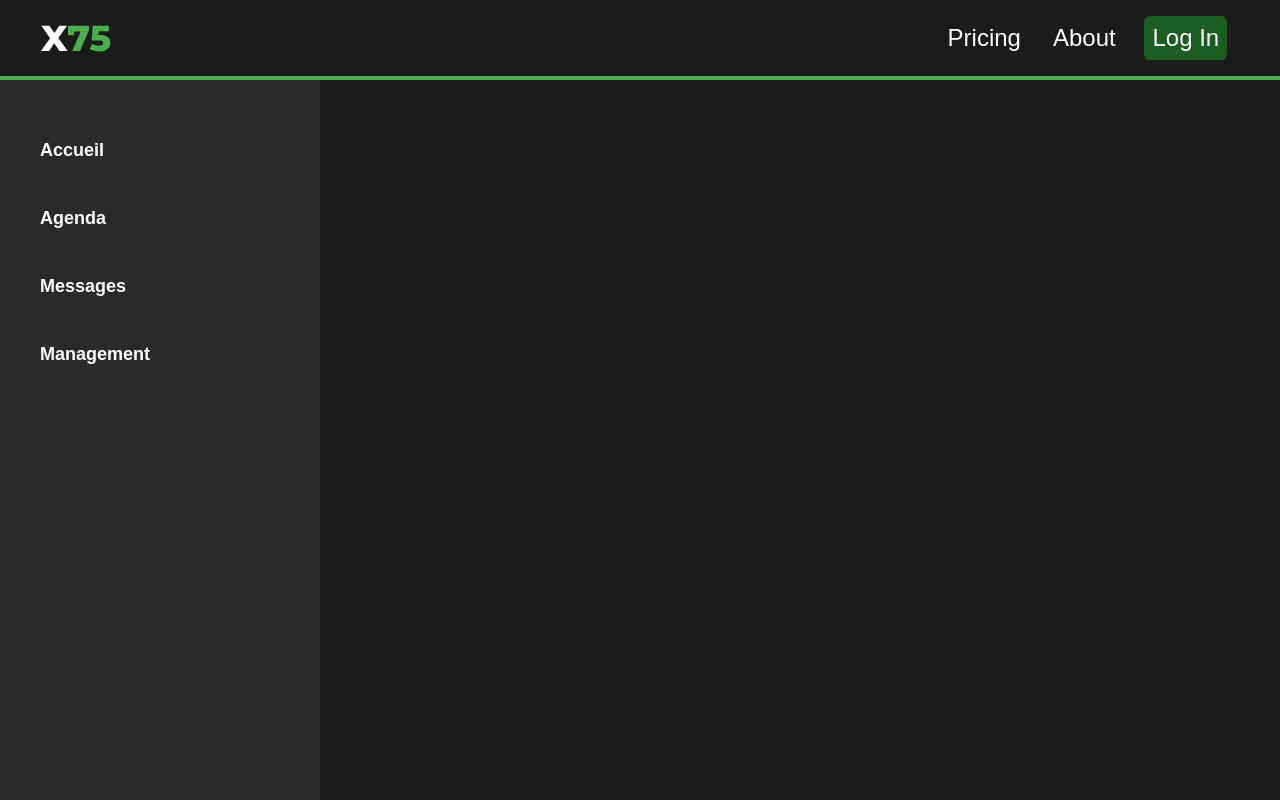
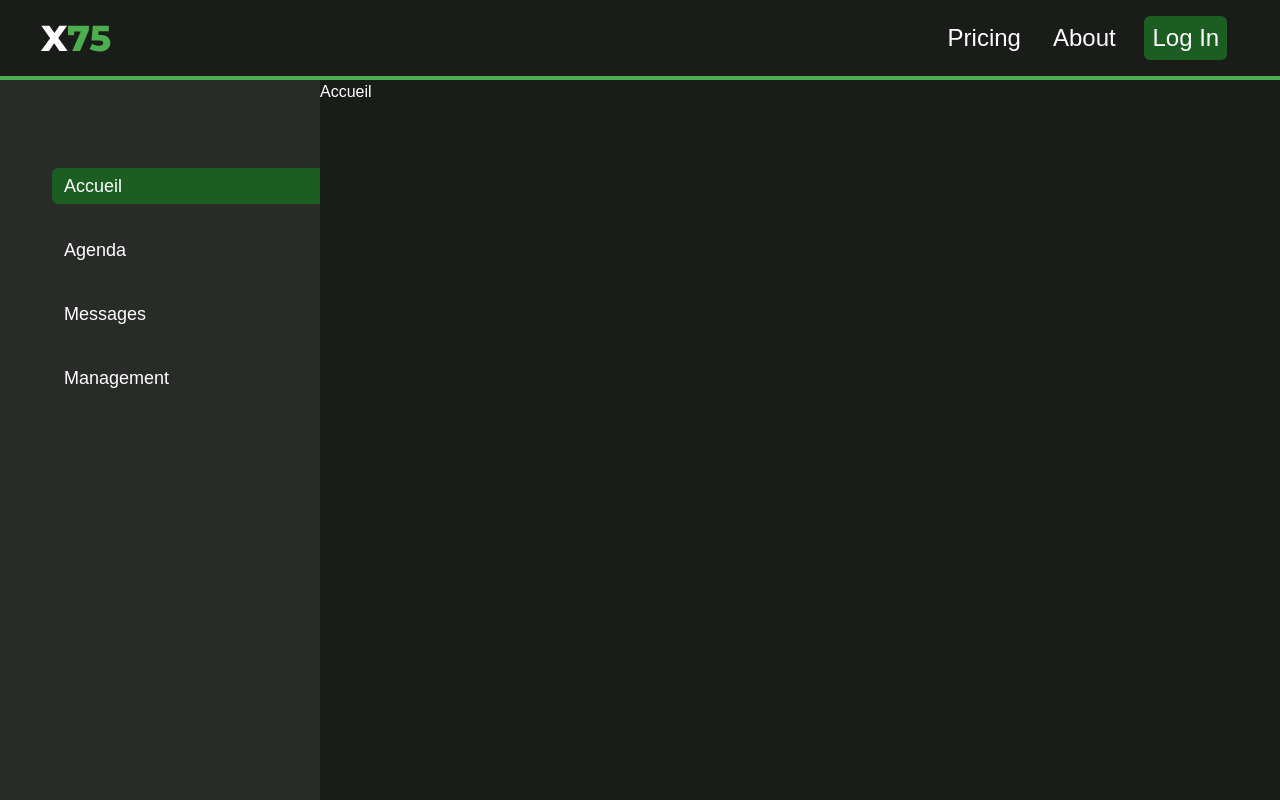
Before and after one commit to 5ax75/5ax75-todo, a Next.js app: page /dashboard in a window 1280 px wide. Built offline with nearby package versions, Linux system fonts and the light colour scheme.

Commit message:
Sidebar navigation + layout for all dashboard pages

```diff
--- /dev/null
+++ b/src/app/dashboard/agenda/page.tsx
@@ -0,0 +1,7 @@
+import React from 'react';
+
+const agenda = () => {
+	return <div>agenda</div>;
+};
+
+export default agenda;
--- /dev/null
+++ b/src/app/dashboard/layout.tsx
@@ -0,0 +1,14 @@
+import Navbar from '@/components/navbar';
+import Sidebar from '@/components/sidebar';
+
+export default function Layout({ children }: { children: React.ReactNode }) {
+	return (
+		<div>
+			<Navbar />
+			<main className="flex">
+				<Sidebar></Sidebar>
+				{children}
+			</main>
+		</div>
+	);
+}
--- /dev/null
+++ b/src/app/dashboard/management/page.tsx
@@ -0,0 +1,7 @@
+import React from 'react';
+
+const management = () => {
+	return <div>management</div>;
+};
+
+export default management;
--- /dev/null
+++ b/src/app/dashboard/messages/page.tsx
@@ -0,0 +1,7 @@
+import React from 'react';
+
+const messages = () => {
+	return <div>messages</div>;
+};
+
+export default messages;
--- a/src/app/dashboard/page.tsx
+++ b/src/app/dashboard/page.tsx
@@ -1,13 +1,7 @@
-import Navbar from '@/components/navbar';
-import Sidebar from '@/components/sidebar';
+import React from 'react';
 
-const dashboard = () => {
-	return (
-		<div>
-			<Navbar />
-			<Sidebar></Sidebar>
-		</div>
-	);
+const page = () => {
+	return <div>Accueil</div>;
 };
 
-export default dashboard;
+export default page;
--- a/src/app/globals.css
+++ b/src/app/globals.css
@@ -7,6 +7,7 @@
 	--text: #ffffff;
 	--accent: #4cae4f;
 	--secondary: #282b28;
+	--primary: #1c5e21;
 }
 
 body {
--- a/src/components/sidebar.tsx
+++ b/src/components/sidebar.tsx
@@ -1,11 +1,37 @@
+'use client';
+import { usePathname } from 'next/navigation';
+import Link from 'next/link';
+
 export default function Sidebar() {
+	const pathname = usePathname();
+
 	return (
-		<div className=" h-[calc(100vh-5rem)] bg-secondary max-w-80 flex">
-			<ul className=" ms-10 mt-14 space-y-10 font-bold text-lg">
-				<li>Accueil</li>
-				<li>Agenda</li>
-				<li>Messages</li>
-				<li>Management</li>
+		<div className="h-[calc(100vh-5rem)] bg-secondary w-80 flex [&_*]:w-full [&_*]:ps-3 [&_*]:rounded-s-md [&_*]:py-1">
+			<ul className="ms-10 mt-14 space-y-10 text-lg">
+				<Link href={'/dashboard'}>
+					<li className={pathname === '/dashboard' ? 'bg-primary' : ''}>
+						Accueil
+					</li>
+				</Link>
+				<Link href={'/dashboard/agenda'}>
+					<li className={pathname === '/dashboard/agenda' ? 'bg-primary' : ''}>
+						Agenda
+					</li>
+				</Link>
+				<Link href={'/dashboard/messages'}>
+					<li
+						className={pathname === '/dashboard/messages' ? 'bg-primary' : ''}>
+						Messages
+					</li>
+				</Link>
+				<Link href={'/dashboard/management'}>
+					<li
+						className={
+							pathname === '/dashboard/management' ? 'bg-primary' : ''
+						}>
+						Management
+					</li>
+				</Link>
 			</ul>
 		</div>
 	);
--- a/tailwind.config.ts
+++ b/tailwind.config.ts
@@ -13,6 +13,7 @@ const config: Config = {
 				text: 'var(--text)',
 				accent: 'var(--accent)',
 				secondary: 'var(--secondary)',
+				primary: 'var(--primary)',
 			},
 		},
 	},
```
